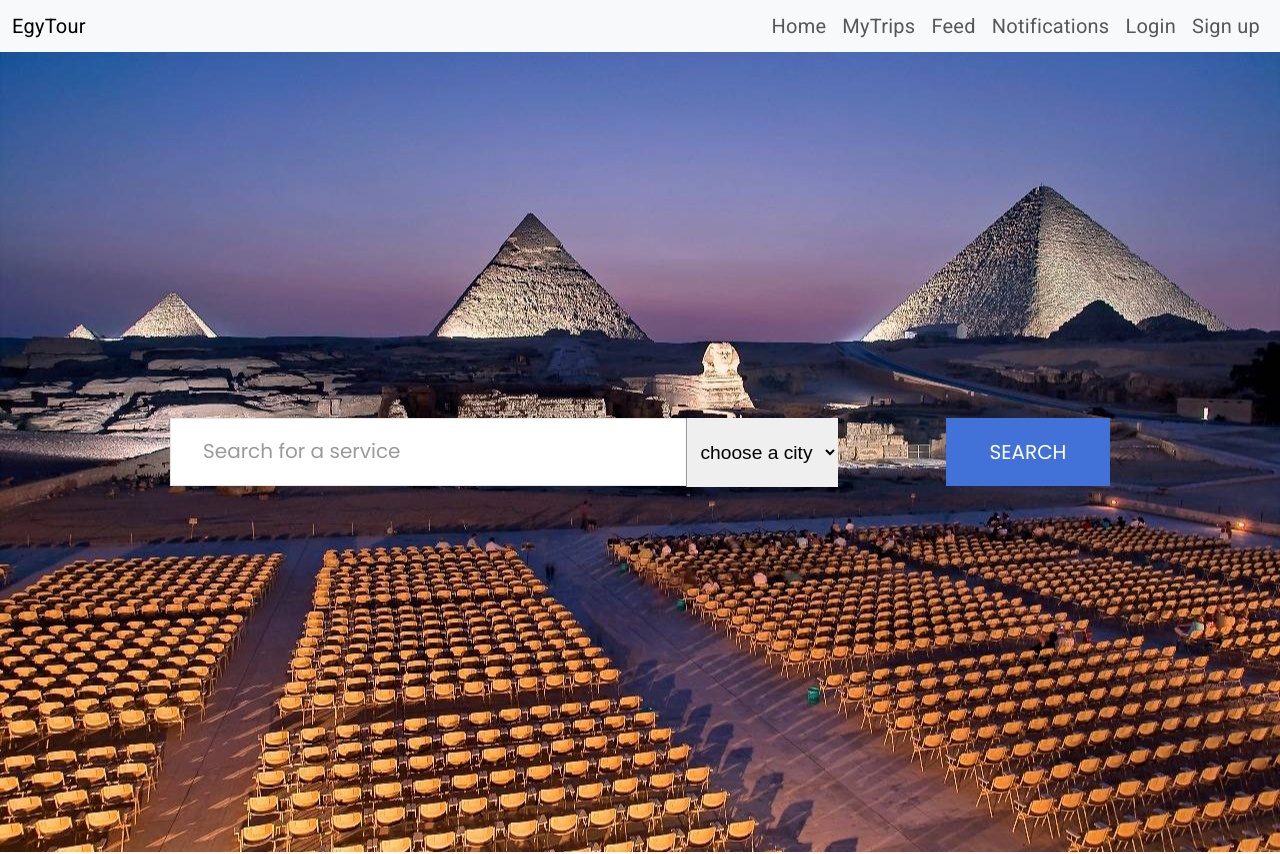
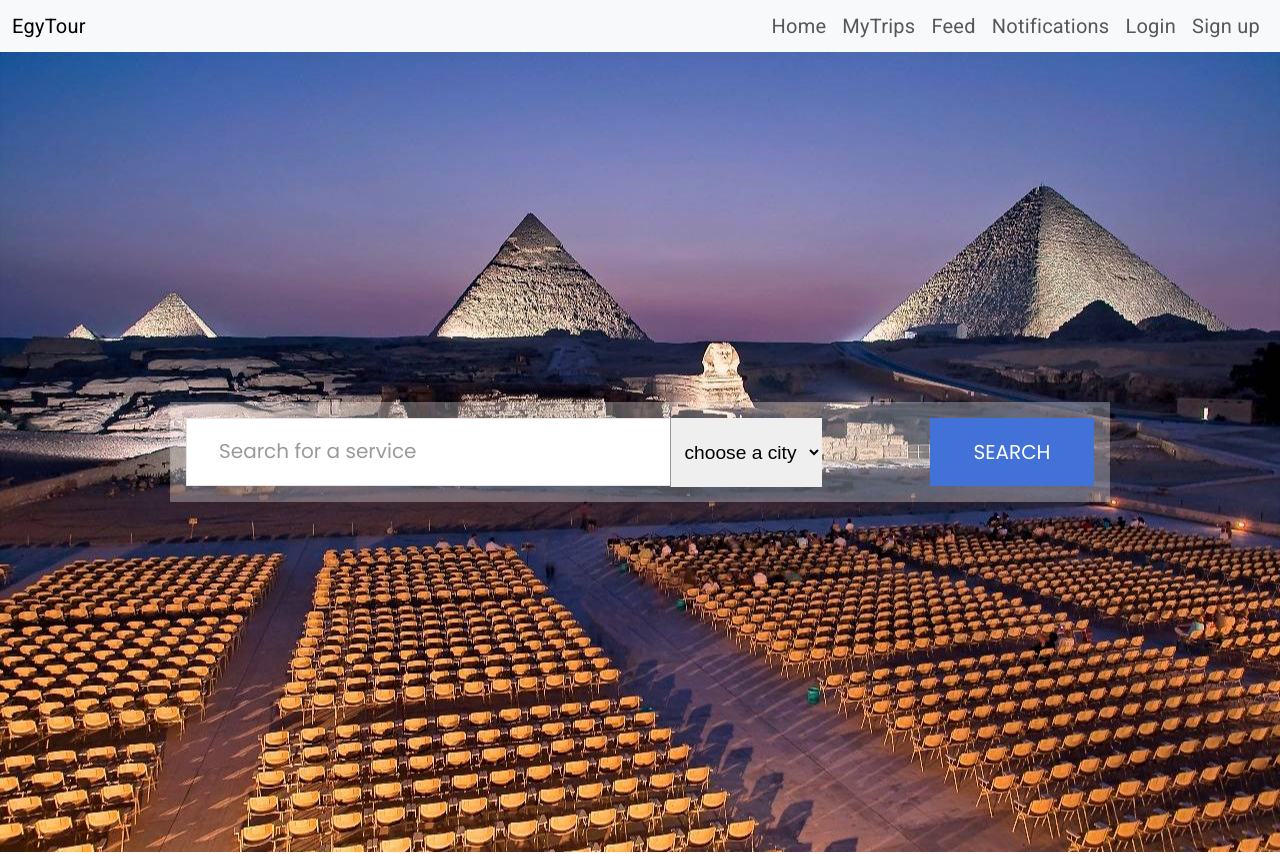
Before and after one commit to mohab-elrouby/EgypTourFront, an Angular app: page /home in a window 1280 px wide. Shown: the top 854 px of the page. Built offline with nearby package versions, Linux system fonts and the light colour scheme.

Commit message:
modified home module

```diff
--- a/package.json
+++ b/package.json
@@ -20,7 +20,11 @@
     "@angular/platform-browser": "^15.2.0",
     "@angular/platform-browser-dynamic": "^15.2.0",
     "@angular/router": "^15.2.0",
+    "@ng-bootstrap/ng-bootstrap": "^14.1.0",
+    "@types/swiper": "^6.0.0",
+    "ngx-bootstrap": "^10.2.0",
     "rxjs": "~7.8.0",
+    "swiper": "^9.2.0",
     "tslib": "^2.3.0",
     "zone.js": "~0.12.0"
   },
--- a/src/app/app.module.ts
+++ b/src/app/app.module.ts
@@ -3,12 +3,12 @@ import { BrowserModule } from '@angular/platform-browser';
 import { AppRoutingModule } from './app-routing.module';
 import { AppComponent } from './app.component';
 import{HttpClientModule} from '@angular/common/http';
-import { BrowserAnimationsModule } from '@angular/platform-browser/animations';
 import { FormsModule } from '@angular/forms';
 import { NavbarComponent} from './Components/navbar/navbar.component'
 import { HomePageComponent } from './home/Components/home-page/home-page.component';
 import { HomeModule } from './home/home.module';
 
+import { BrowserAnimationsModule } from '@angular/platform-browser/animations';
 @NgModule({
   declarations: [
     AppComponent,
--- a/src/app/home/Components/cities-section/cities-section.component.html
+++ b/src/app/home/Components/cities-section/cities-section.component.html
@@ -8,14 +8,10 @@
 <section class="d-flex my-5 overflow-hidden container-fluid">
 
       <div class="mx-auto d-flex">
-        <app-city-card class="mx-2"></app-city-card>
-        <app-city-card class="mx-2"></app-city-card>
-        <app-city-card class="mx-2"></app-city-card>
-        <app-city-card class="mx-2"></app-city-card>
-        <app-city-card class="mx-2"></app-city-card>
-        <app-city-card class="mx-2"></app-city-card>
-        <app-city-card class="mx-2"></app-city-card>
+           <app-city-card class="mx-2"></app-city-card>
+            <app-city-card class="mx-2"></app-city-card>
+            <app-city-card class="mx-2"></app-city-card>
+            <app-city-card class="mx-2"></app-city-card>
       </div>
 
-
 </section>
--- a/src/app/home/Components/city-card/city-card.component.html
+++ b/src/app/home/Components/city-card/city-card.component.html
@@ -1,6 +1,6 @@
 <div>
 <div class="row">
-  <div class="col-md-4 mb-3">
+  <div class="col-md-4 col-sm-6 mb-3">
     <div class="card" style="width:300px">
       <img class="card-img-top" src ="../../../../assets/images/aswan-card.jpg" alt="Card image">
       <div class="card-body d-flex flex-column">
--- a/src/app/home/Components/search-bar/search-bar.component.css
+++ b/src/app/home/Components/search-bar/search-bar.component.css
@@ -1054,6 +1054,7 @@ button {
 
 .choosee option {
   padding: 100rem 50rem;
+   flex-grow: flex-1;
 }
 .choosee:focus{
   outline:none;
@@ -1064,3 +1065,8 @@ button {
   }
 
 }
+
+.search-container {
+  padding: 1rem;
+  background-color:rgba(255, 255, 255, 0.3);
+}
--- a/src/app/home/Components/search-bar/search-bar.component.html
+++ b/src/app/home/Components/search-bar/search-bar.component.html
@@ -1,6 +1,6 @@
     <div class="s131">
-      <form>
-        <div class="inner-form">
+      <form class="search-container d-flex">
+        <div class="inner-form ">
           <div class="input-field first-wrap">
             <input id="search" type="text" placeholder="Search for a service" />
           </div>
--- a/src/index.html
+++ b/src/index.html
@@ -13,10 +13,12 @@
   <link href="https://fonts.googleapis.com/icon?family=Material+Icons" rel="stylesheet">
   <link href="https://fonts.googleapis.com/css?family=Poppins" rel="stylesheet" />
   <link href="https://cdnjs.cloudflare.com/ajax/libs/font-awesome/4.0.3/css/font-awesome.css" rel="stylesheet" />
-  <link href="	https://cdnjs.cloudflare.com/ajax/libs/jquery/3.2.1/jquery.min.js" rel="stylesheet" />
+
+
 
 </head>
 <body class="mat-typography">
   <app-root></app-root>
+  <script src="https://cdn.jsdelivr.net/npm/swiper@9/swiper-element-bundle.min.js"></script>
 </body>
 </html>
```
Also changed, not shown: src/app/home/Components/cities-section/cities-section.component.css (+12 -0 lines), src/app/home/Components/cities-section/cities-section.component.ts (+11 -3 lines), src/app/home/home.module.ts (+2 -5 lines), 1 other file (tests, documents, lock files or other folders).
